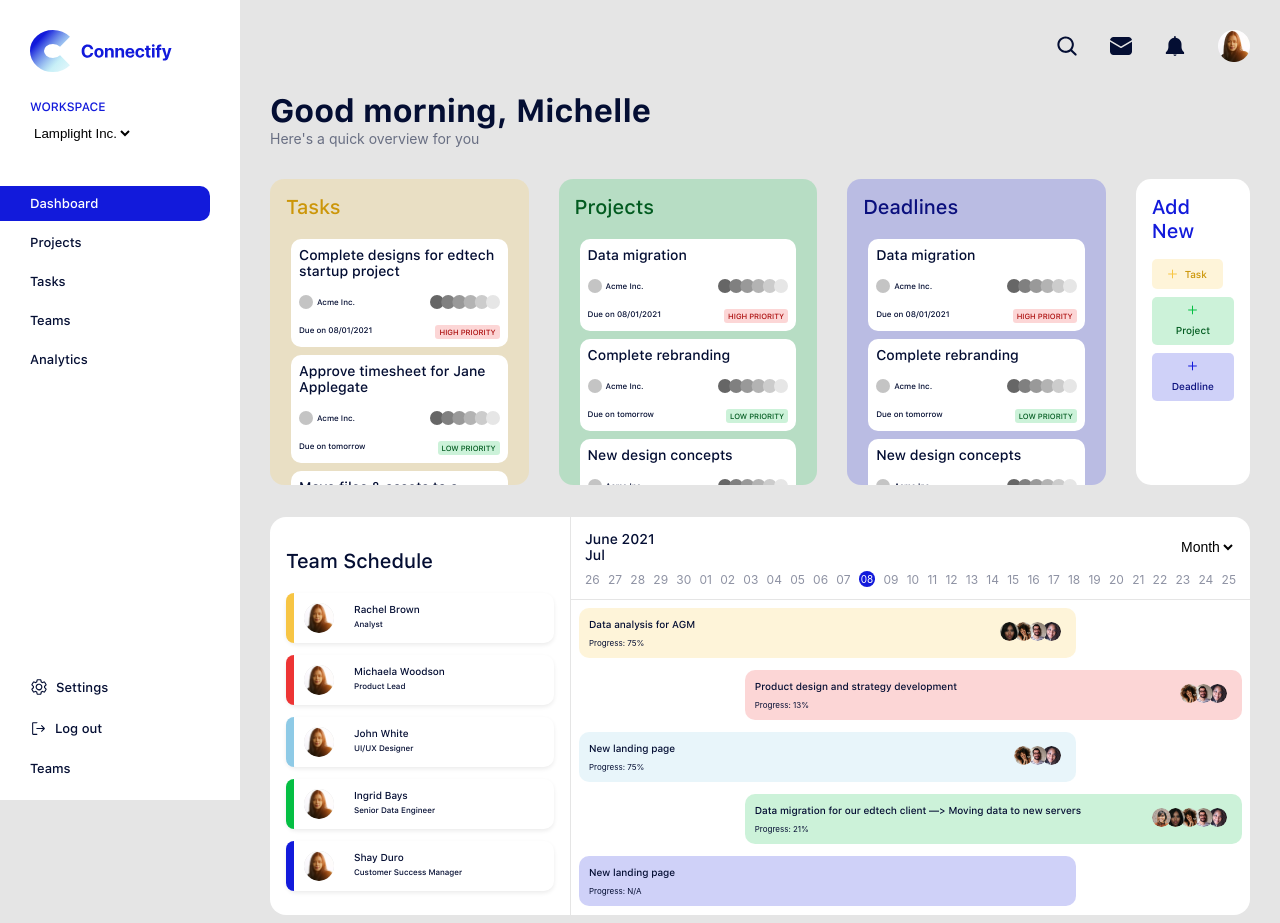
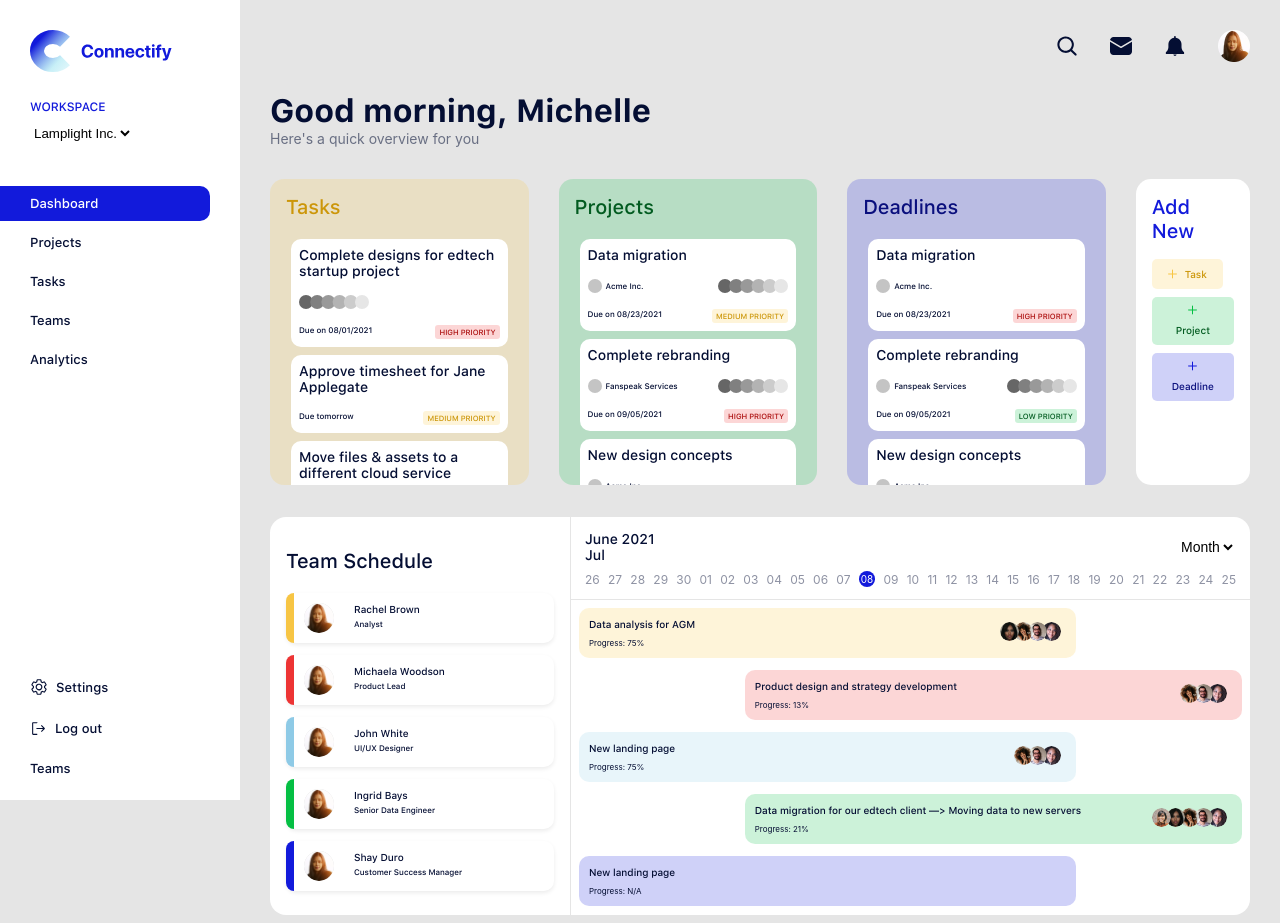
Before and after one commit to symplytheo/bristle-challenge, a React (Create React App) app: page / in a window 1280 px wide. Built offline with nearby package versions, Linux system fonts and the light colour scheme; a web font is replaced by a local one.

Commit message:
fix: display correct data for task cards

```diff
--- a/src/components/TaskCard/index.js
+++ b/src/components/TaskCard/index.js
@@ -9,15 +9,24 @@ const TaskCard = ({ color, title, items }) => {
         {items.map((item, i) => (
           <div key={i} className={s.task}>
             <h4 className={s.task_item__title}>{item.title}</h4>
-            <div className={s.task_item__rating}>
-              <div className={s.company}>
-                <div className={s.company_circle} />
-                <h6>{item.client}</h6>
+            {(item.rating || item.client) && (
+              <div className={s.task_item__rating}>
+                {item.client && (
+                  <div className={s.company}>
+                    <div className={s.company_circle} />
+                    <h6>{item.client}</h6>
+                  </div>
+                )}
+                {item.rating && <RatingIcon />}
               </div>
-              <RatingIcon />
-            </div>
+            )}
             <div className={s.task_item__footer}>
-              <div className={s.task_item__date}>Due on {item.due_date}</div>
+              <div className={s.task_item__date}>
+                Due{' '}
+                {['today', 'tomorrow'].includes(item.due_date)
+                  ? item.due_date
+                  : 'on ' + item.due_date}
+              </div>
               <div
                 className={[
                   s.task_item__priority,
--- a/src/pages/Home/index.js
+++ b/src/pages/Home/index.js
@@ -22,7 +22,7 @@ export default function Homepage() {
           <TaskCard color="success" title="Projects" items={PROJECTS} />
         </div>
         <div>
-          <TaskCard color="primary" title="Deadlines" items={PROJECTS} />
+          <TaskCard color="primary" title="Deadlines" items={DEADLINES} />
         </div>
         <div className={s.todos__action}>
           <h3>Add New</h3>
@@ -68,33 +68,54 @@ const TASKS = [
     title: 'Complete designs for edtech startup project',
     due_date: '08/01/2021',
     priority: 'high',
-    client: 'Acme Inc.',
+    rating: true,
   },
   {
     title: 'Approve timesheet for Jane Applegate',
     due_date: 'tomorrow',
-    priority: 'low',
-    client: 'Acme Inc.',
+    priority: 'medium',
   },
   {
     title: 'Move files & assets to a different cloud service',
+    due_date: 'tomorrow',
+    priority: 'low',
+  },
+];
+const PROJECTS = [
+  {
+    title: 'Data migration',
+    due_date: '08/23/2021',
+    priority: 'medium',
+    client: 'Acme Inc.',
+    rating: true,
+  },
+  {
+    title: 'Complete rebranding',
+    due_date: '09/05/2021',
+    priority: 'high',
+    client: 'Fanspeak Services',
+    rating: true,
+  },
+  {
+    title: 'New design concepts',
     due_date: 'tomorrow',
     priority: 'medium',
     client: 'Acme Inc.',
   },
 ];
-const PROJECTS = [
+const DEADLINES = [
   {
     title: 'Data migration',
-    due_date: '08/01/2021',
+    due_date: '08/23/2021',
     priority: 'high',
     client: 'Acme Inc.',
   },
   {
     title: 'Complete rebranding',
-    due_date: 'tomorrow',
+    due_date: '09/05/2021',
     priority: 'low',
-    client: 'Acme Inc.',
+    client: 'Fanspeak Services',
+    rating: true,
   },
   {
     title: 'New design concepts',
```
